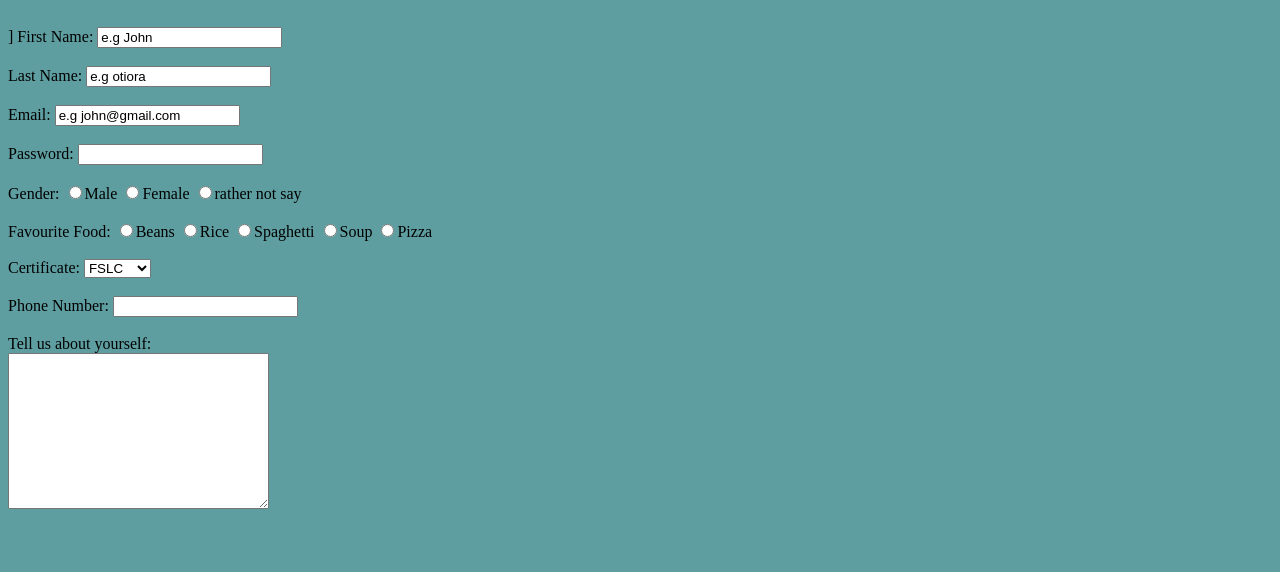
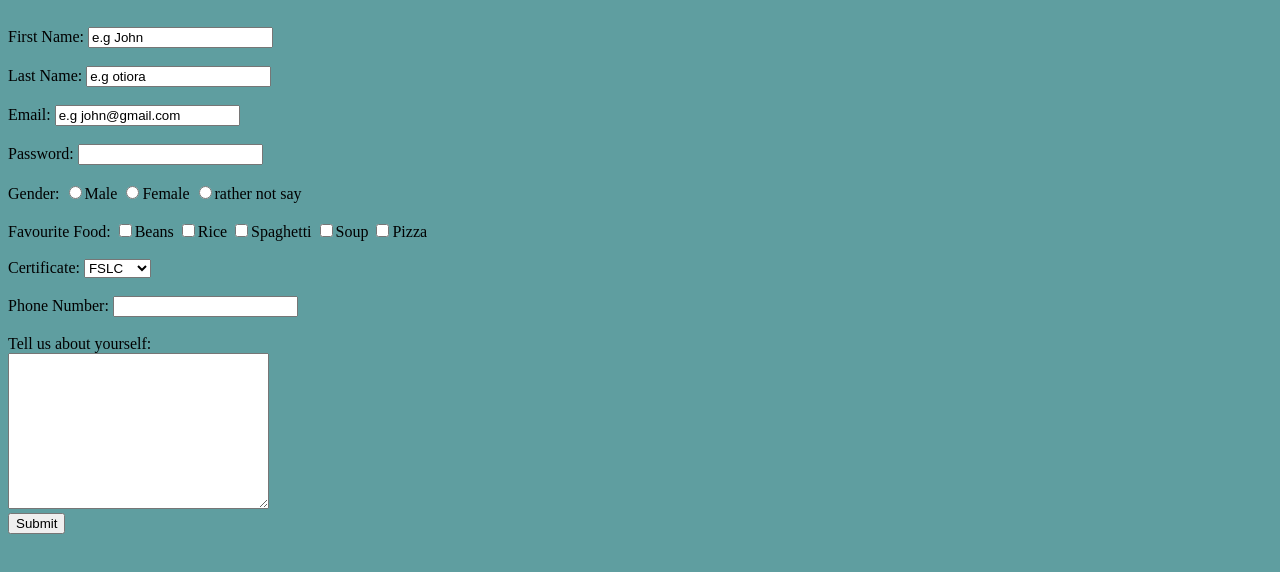
Before and after one commit to jase001/hw-on-form-link, a plain HTML site: page others/contact.html in a window 1280 px wide. Shown: the part 148-720 px from the top of the page. Drawn offline with Linux system fonts and the light colour scheme.

Commit message:
New repository

```diff
--- a/others/index.html
+++ b/others/contact.html
@@ -21,7 +21,7 @@
 <body>
 
     <h1>This Is Contact Us Page</h1>
-    <form>]
+    <form>
         <label for="fname">First Name:</label>
         <input type="text" name="fname" value="e.g John"><br><br>
 
@@ -40,11 +40,11 @@
         <input type="radio" name="gender">rather not say<br><br>
 
         <label for="favourite foood">Favourite Food:</label>
-        <input type="radio" name="favourite foood">Beans
-        <input type="radio" name="gender">Rice
-        <input type="radio" name="gender">Spaghetti
-        <input type="radio" name="gender">Soup
-        <input type="radio" name="gender">Pizza<br><br>
+        <input type="checkbox" name="favourite foood">Beans
+        <input type="checkbox" name="gender">Rice
+        <input type="checkbox" name="gender">Spaghetti
+        <input type="checkbox" name="gender">Soup
+        <input type="checkbox" name="gender">Pizza<br><br>
 
         <label for="Certificate">Certificate:</label>
         <select name="" id="">
@@ -54,10 +54,12 @@
         </select><br><br>
 
         <label for="pnumber">Phone Number:</label>
-        <input type="number" type="text" name="pnumber" value=""><br><br>
+        <input type="number"  name="pnumber" value=""><br><br>
 
         <label for="tell-us-about-yourself">Tell us about yourself:</label><br>
-        <textarea name ="tell-us-about-yourself" id="" cols="30" rows="10"></textarea> <br><br><br>
+        <textarea name ="tell-us-about-yourself" id="" cols="30" rows="10"></textarea> <br>
+
+        <input type="submit">
     </form>
 
 </body>
```
Also changed, not shown: index.html (+3 -3 lines).
